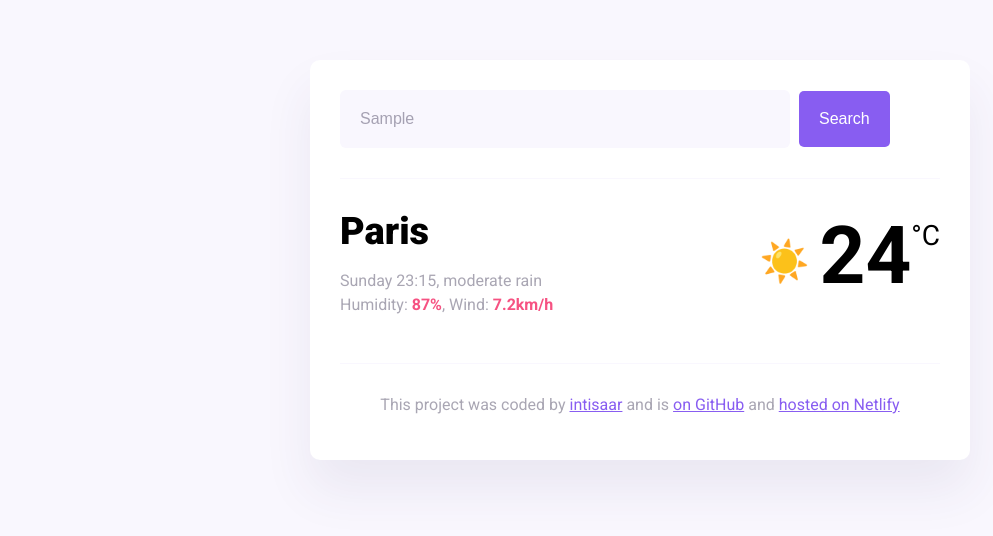
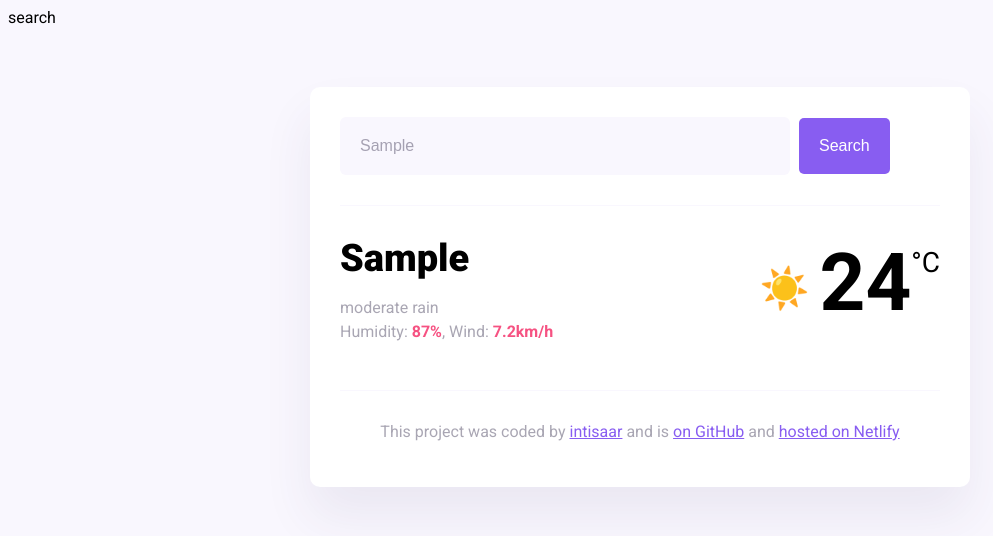
Before and after one commit to intisaar6/my-weather-project, a website built with Parcel: page index.html in a window 1280 px wide. Both pictures are taken after typing "Sample" into the empty fields and a click on the input "Search". Shown: the whole page, without its empty margins (0-993 px from the left). Built offline with nearby package versions, Linux system fonts and the light colour scheme; no server answers.

Commit message:
added search engine

```diff
--- a/index.html
+++ b/index.html
@@ -1,7 +1,7 @@
 <!DOCTYPE html>
 <html lang="en">
   <head>
-    <meta charset="UTF-8" />
+    <meta charset="UTF-8" />search
     <meta name="viewport" content="width=device-width, initial-scale=1.0" />
     <link rel="preconnect" href="https://fonts.googleapis.com" />
     <link rel="preconnect" href="https://fonts.gstatic.com" crossorigin />
@@ -30,9 +30,9 @@
       <main>
         <div class="current-weather">
           <div>
-            <h1 class="current-city" id="current-city">Paris</h1>
+            <h1 class="current-city" id="city">Paris</h1>
             <p class="current-details">
-              <span id="current-date"></span>, moderate rain <br />
+              <span id="current-date"></span>moderate rain <br />
               Humidity: <strong>87%</strong>, Wind: <strong>7.2km/h</strong>
             </p>
           </div>
--- a/src/index.js
+++ b/src/index.js
@@ -1,53 +1,10 @@
-function displayTemperature(response) {
-  let temperatureElement = document.querySelector("#current-temperature");
-  let temperature = Math.round(response.data.temperature.current);
-  let cityElement = document.querySelector("#current-city");
-  cityElement.innerHTML = response.data.city;
-  temperatureElement.innerHTML = temperature;
+function handleSearchSubmit(event) {
+  event.preventDefault();
+
+
+  let searchInput = document.querySelector("#search-input");
+  let cityElement = document.querySelector("#city");
+  cityElement.innerHTML = searchInput.value;
 }
-
-function search(event) {
-  event.preventDefault();
-  let searchInputElement = document.querySelector("#search-input");
-  let city = searchInputElement.value;
-
-  let apiKey = "b2a5adcct04b33178913oc335f405433";
-  let apiUrl = `https://api.shecodes.io/weather/v1/current?query=${city}&key=${apiKey}&units=metric`;
-
-  axios.get(apiUrl).then(displayTemperature);
-}
-
-function formatDate(date) {
-  let minutes = date.getMinutes();
-  let hours = date.getHours();
-  let day = date.getDay();
-
-  if (minutes < 10) {
-    minutes = `0${minutes}`;
-  }
-
-  if (hours < 10) {
-    hours = `0${hours}`;
-  }
-
-  let days = [
-    "Sunday",
-    "Monday",
-    "Tuesday",
-    "Wednesday",
-    "Thursday",
-    "Friday",
-    "Saturday",
-  ];
-
-  let formattedDay = days[day];
-  return `${formattedDay} ${hours}:${minutes}`;
-}
-
-let searchForm = document.querySelector("#search-form");
-searchForm.addEventListener("submit", search);
-
-let currentDateELement = document.querySelector("#current-date");
-let currentDate = new Date();
-
-currentDateELement.innerHTML = formatDate(currentDate);
+let searchFormElement = document.querySelector("#search-form");
+searchFormElement.addEventListener("submit", handleSearchSubmit);
```
